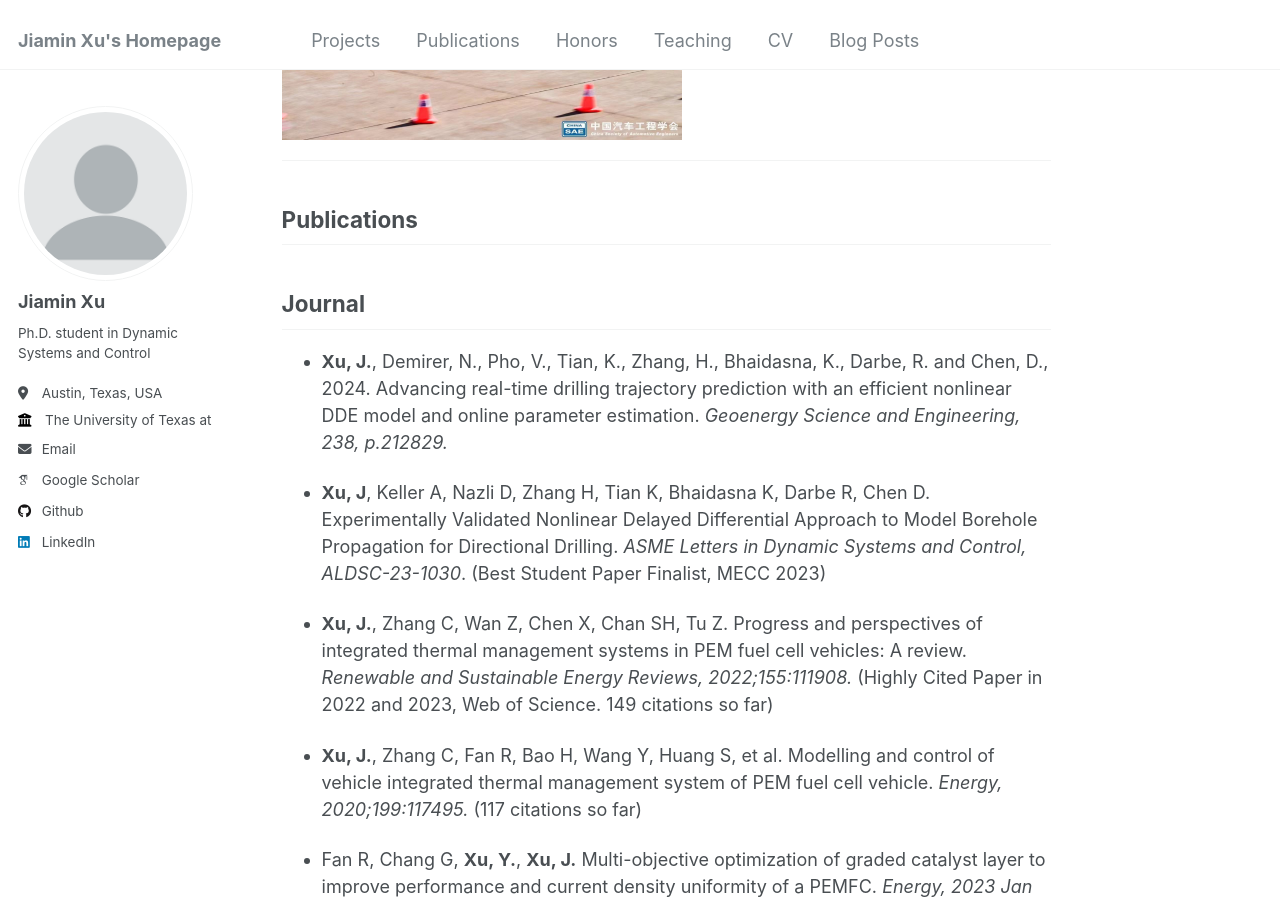
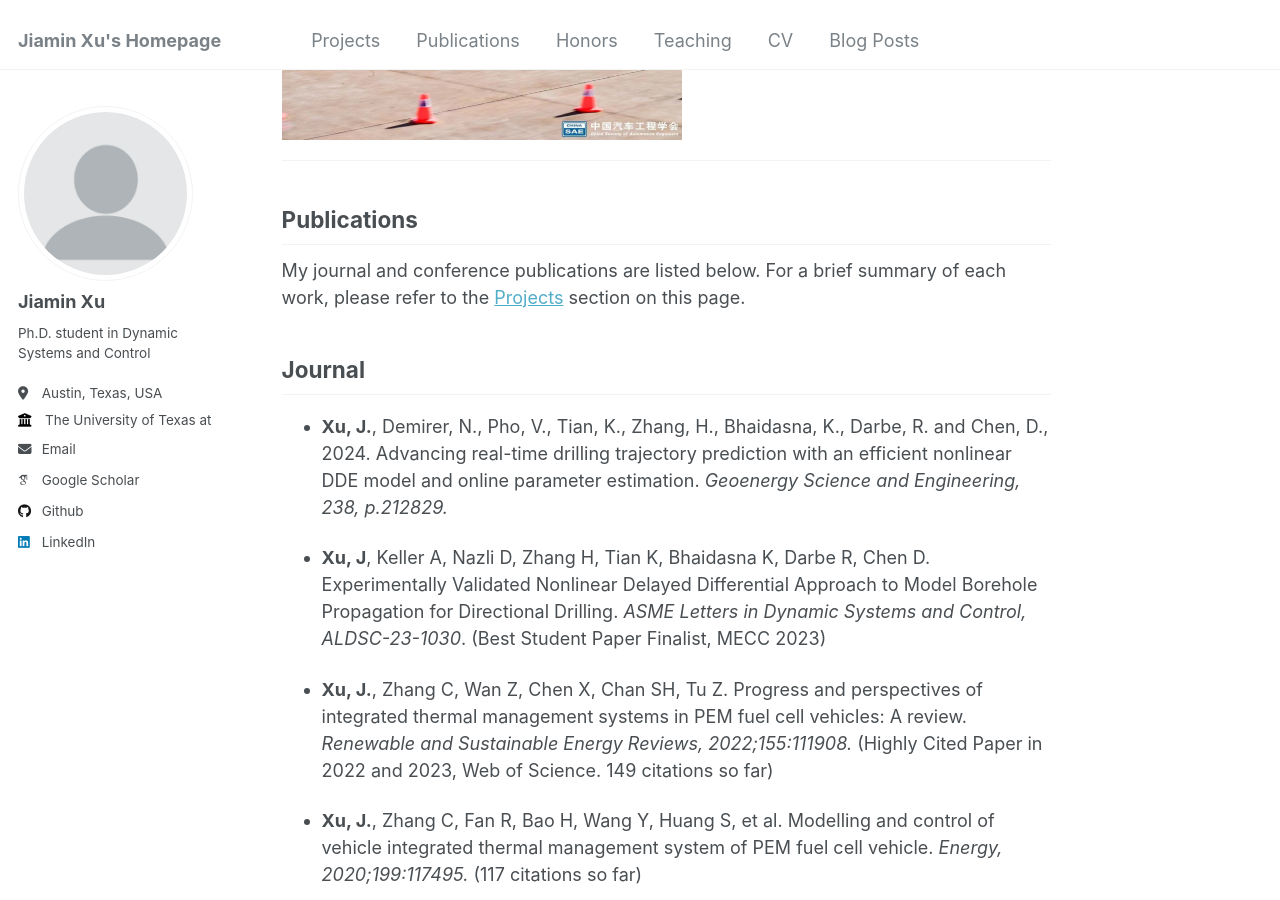
Before and after one commit to Jiaminx7/Website, a Jekyll site: the page built from _pages/about.md, in a window 1280 px wide and 900 px high, scrolled down 5424 px. Built offline with Jekyll 4.4.1, drawn with Linux system fonts in a browser that asks for light colours; some web fonts are replaced.

Commit message:
Update about.md

```diff
--- a/_pages/about.md
+++ b/_pages/about.md
@@ -139,7 +139,9 @@ My research centers on the integration of advanced physics-based and machine lea
 </div>
 ---
 
-<h2 id="projects">Publications</h2>
+<h2 id="publications">Publications</h2>
+<p>My journal and conference publications are listed below. For a brief summary of each work, please refer to the <a href="#projects">Projects</a> section on this page.</p>
+
 ## Journal
 - **Xu, J.**, Demirer, N., Pho, V., Tian, K., Zhang, H., Bhaidasna, K., Darbe, R. and Chen, D., 2024. Advancing real-time drilling trajectory prediction with an efficient nonlinear DDE model and online parameter estimation. *Geoenergy Science and Engineering, 238, p.212829.*
 
```
